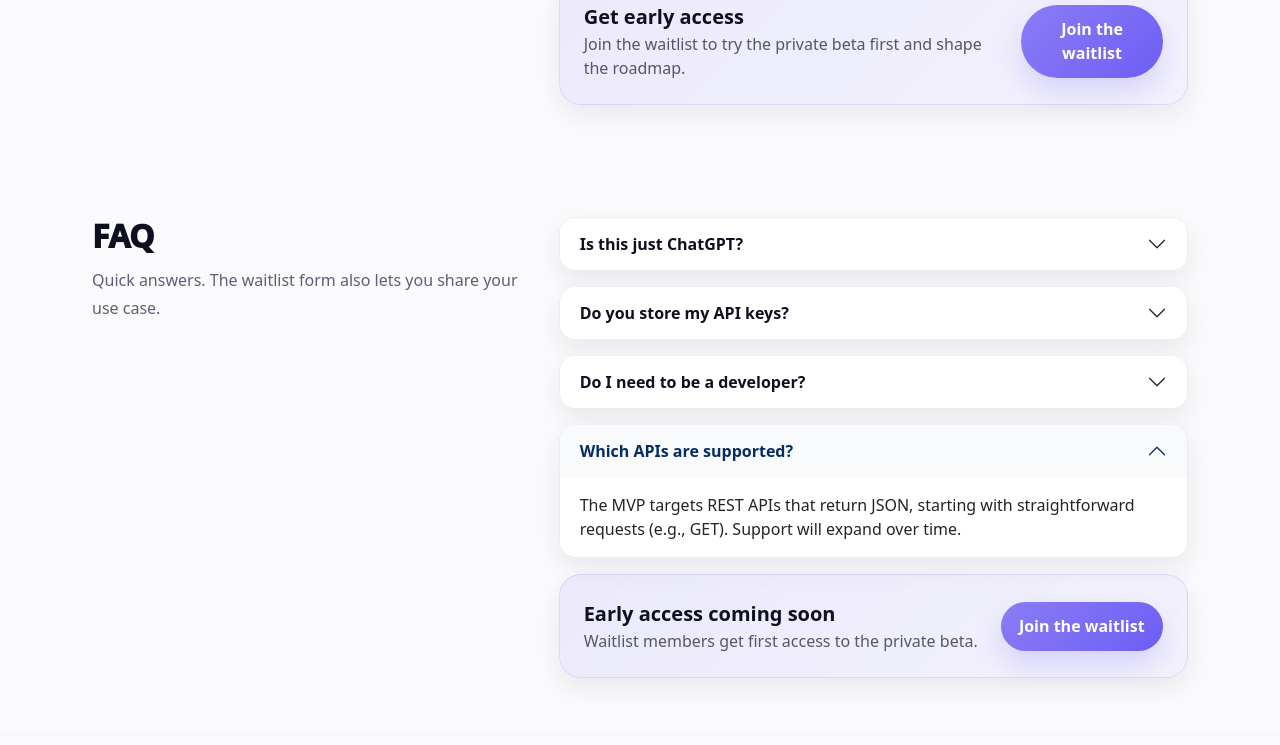
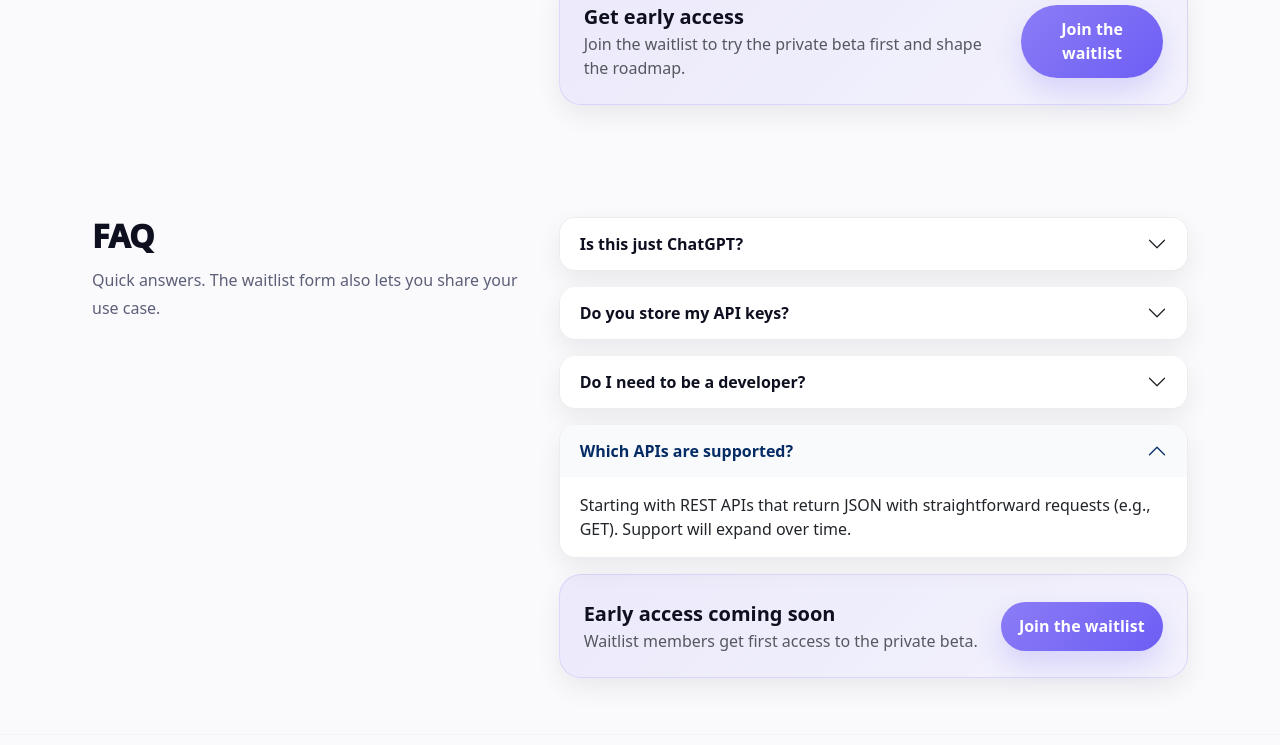
Before and after one commit to jhon-ran/text2api_v1, a plain HTML site: page index.html in a window 1280 px wide. Both pictures are taken after a click on the button "Which APIs are supported?". Shown: the part 2703-3448 px from the top of the page. Drawn offline with nearby package versions, Linux system fonts and the light colour scheme; a script that the page names is missing.

Commit message:
update copy

```diff
--- a/index.html
+++ b/index.html
@@ -459,7 +459,7 @@
               </h2>
               <div id="c4" class="accordion-collapse collapse" data-bs-parent="#faqAccordion">
                 <div class="accordion-body">
-                  The MVP targets REST APIs that return JSON, starting with straightforward requests (e.g., GET). Support will expand over time.
+                  Starting with REST APIs that return JSON with straightforward requests (e.g., GET). Support will expand over time.
                 </div>
               </div>
             </div>
```
